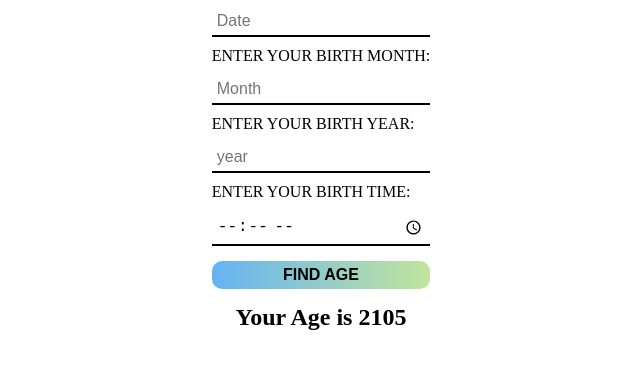
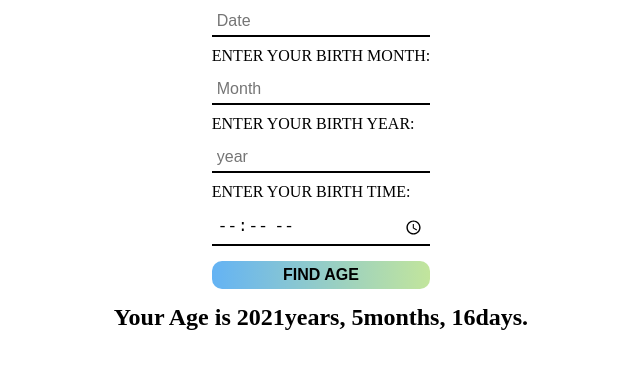
Before and after one commit to udaychugh/FindMyAge, a plain HTML site: page index.html in a window 1280 px wide. Both pictures are taken after a click on the button "FIND AGE". Shown: the part 128-496 px from the top of the page, without its empty margins (319-959 px from the left). Drawn offline with Linux system fonts and the light colour scheme.

Commit message:
Add files via upload

```diff
--- a/index.html
+++ b/index.html
@@ -5,6 +5,7 @@
     <meta name="viewport" content="width=device-width, initial-scale=1.0">
     <title>Find My Age</title>
     <link rel="stylesheet" href="style.css">
+    <link rel="icon" href="https://static.thenounproject.com/png/2941875-200.png">
 </head>
 
 <body>
--- a/script.js
+++ b/script.js
@@ -19,5 +19,5 @@ document.getElementById("getData").onclick = function () {
     var finalYear = newYear - year;
     var finalTime = (newHour + newMin) - time;
 
-    document.getElementById("showAge").innerHTML = finalDate + finalMonth + finalYear + finalTime;
+    document.getElementById("showAge").innerHTML = finalYear + "years, " + finalMonth + "months, " + finalDate + "days. ";
 }
```
